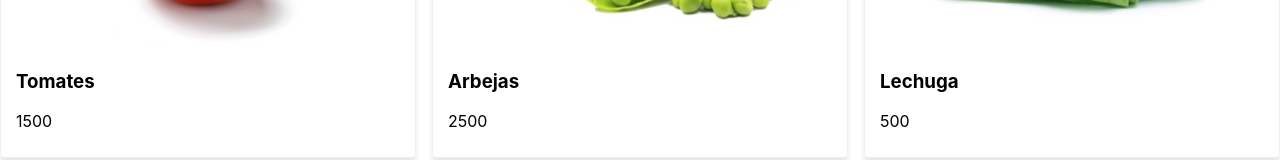
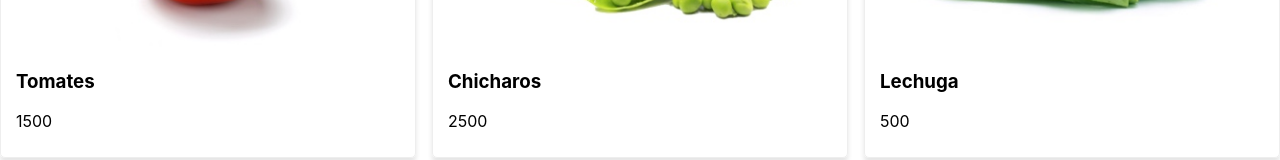
Before and after one commit to przant/react-simple-shopping-cart, a React (Create React App) app: page / in a window 1280 px wide. Shown: the part 204-364 px from the top of the page. Built offline with nearby package versions, Linux system fonts and the light colour scheme.

Commit message:
Rename product from arbejas to chicharos

```diff
--- a/src/App.js
+++ b/src/App.js
@@ -6,7 +6,7 @@ class App extends Component {
   state = {
     products: [
       { name: 'Tomates', price: 1500, img: '/products/tomate.jpg' },
-      { name: 'Arbejas', price: 2500, img: '/products/arbejas.jpg'},
+      { name: 'Chicharos', price: 2500, img: '/products/chicharos.jpg'},
       { name: 'Lechuga', price:  500, img: '/products/lechuga.jpg'},
     ]
   }
```
Also changed, not shown: public/products/chicharos.jpg (renamed from public/products/arbejas.jpg).
